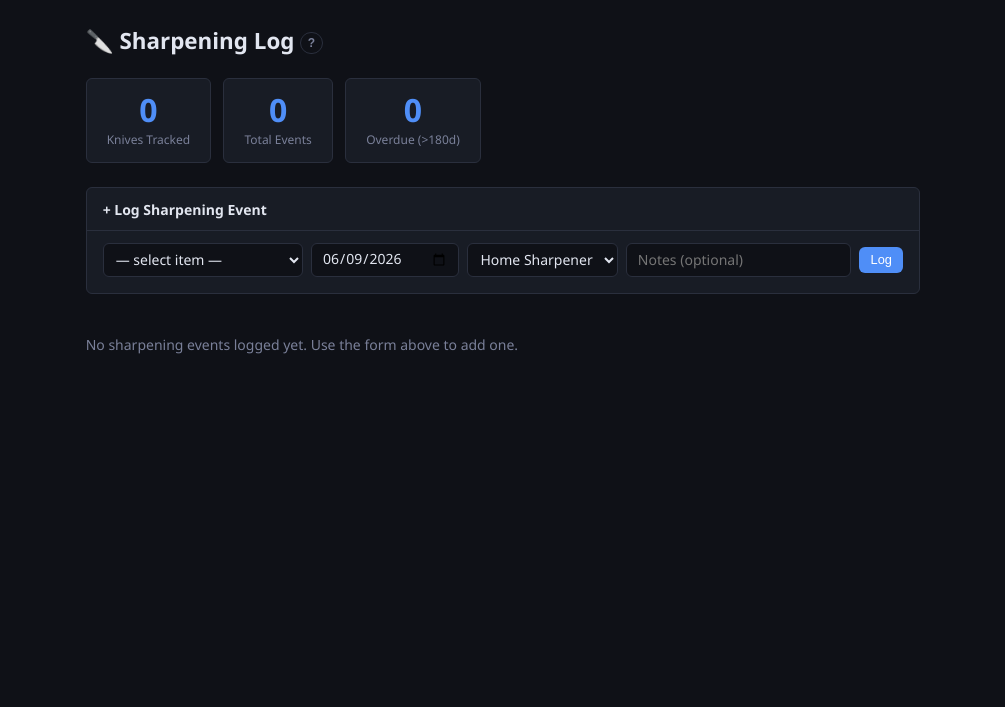
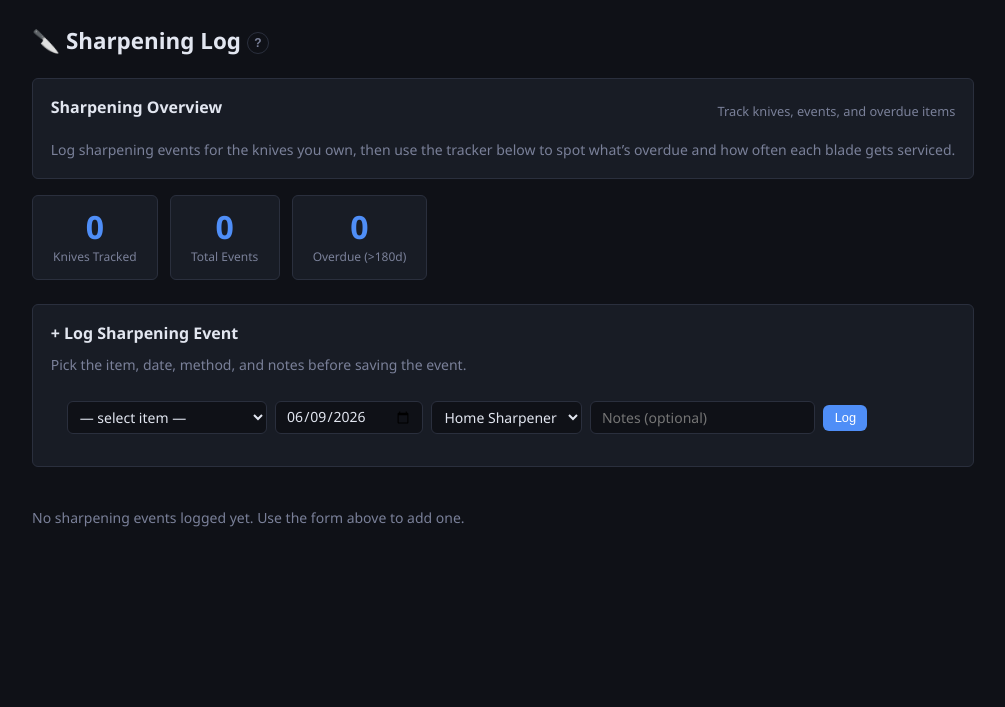
Before and after one commit to antwanchild/cutco_catalog, a Flask app: page /sharpening in a window 1280 px wide. Shown: the part 52-759 px from the top of the page, without its empty margins (137-1142 px from the left). Run offline with Flask 3, Linux system fonts and the light colour scheme; data that the repository does not hold is empty; parts of the project's set-up code (start-up, migrations or seed data) failed here and were passed over.

Commit message:
Polish task and sharpening logs

```diff
--- a/static/css/style.css
+++ b/static/css/style.css
@@ -2204,6 +2204,24 @@ textarea { resize: vertical; }
   margin-bottom: 1rem;
 }
 .detail-section .section-heading { margin-top: 0; }
+.log-overview-card p {
+  margin-top: .7rem;
+  max-width: 62rem;
+  line-height: 1.6;
+}
+.log-panel summary {
+  cursor: pointer;
+  font-weight: 700;
+  font-size: 1rem;
+  list-style: none;
+}
+.log-panel summary::-webkit-details-marker { display: none; }
+.log-panel .muted {
+  margin-top: .55rem;
+}
+.log-panel form {
+  margin-top: .85rem;
+}
 .chip-list { display: flex; flex-wrap: wrap; gap: .4rem; margin-top: .4rem; }
 .chip {
   background: var(--bg3);
--- a/templates/sharpening.html
+++ b/templates/sharpening.html
@@ -24,7 +24,14 @@
   </div>
 </div>
 
-{# ── Summary cards ────────────────────────────────────────────────────────── #}
+<div class="detail-section log-overview-card">
+  <div class="section-heading-actions">
+    <h2 class="section-heading">Sharpening Overview</h2>
+    <span class="muted small">Track knives, events, and overdue items</span>
+  </div>
+  <p class="muted">Log sharpening events for the knives you own, then use the tracker below to spot what’s overdue and how often each blade gets serviced.</p>
+</div>
+
 <div class="stat-grid">
   <div class="stat-card">
     <div class="stat-number">{{ tracked | length }}</div>
@@ -40,10 +47,10 @@
   </div>
 </div>
 
-{# ── Quick add form ───────────────────────────────────────────────────────── #}
-<details class="sharpen-add-panel" {% if not tracked %}open{% endif %}>
-  <summary>+ Log Sharpening Event</summary>
-  <form method="post" action="{{ url_for('logs.sharpening_add') }}" class="inline-form sharpen-add-form">
+<details class="detail-section log-panel" {% if not tracked %}open{% endif %}>
+  <summary class="log-panel-summary">+ Log Sharpening Event</summary>
+  <p class="muted">Pick the item, date, method, and notes before saving the event.</p>
+  <form method="post" action="{{ url_for('logs.sharpening_add') }}" class="inline-form sharpen-add-form mt-sm">
     <select name="item_id" required class="select-sm" style="min-width:200px">
       <option value="">— select item —</option>
       {% for item in items_list %}
@@ -61,10 +68,13 @@
   </form>
 </details>
 
-{# ── Tracked items dashboard ──────────────────────────────────────────────── #}
 {% if tracked %}
-<h2 class="stats-section-title mt-section">Tracked Items</h2>
-<div class="table-wrap">
+<div class="detail-section">
+  <div class="section-heading-actions">
+    <h2 class="section-heading">Tracked Items</h2>
+    <span class="muted small">Who’s overdue and what they were sharpened with</span>
+  </div>
+  <div class="table-wrap mt-sm">
     <table class="data-table">
       <thead>
         <tr>
@@ -99,12 +109,16 @@
       </tbody>
     </table>
   </div>
+</div>
 {% endif %}
 
-{# ── Recent events log ────────────────────────────────────────────────────── #}
 {% if recent_entries %}
-<h2 class="stats-section-title mt-section">Recent Events</h2>
-<div class="table-wrap">
+<div class="detail-section">
+  <div class="section-heading-actions">
+    <h2 class="section-heading">Recent Events</h2>
+    <span class="muted small">Newest sharpening logs first</span>
+  </div>
+  <div class="table-wrap mt-sm">
     <table class="data-table">
       <thead>
         <tr>
@@ -139,6 +153,7 @@
       </tbody>
     </table>
   </div>
+</div>
 {% else %}
 <p class="empty mt-section">No sharpening events logged yet. Use the form above to add one.</p>
 {% endif %}
```
Also changed, not shown: templates/tasks.html (+24 -9 lines). Lines whose indentation alone changed are shown as unchanged.
